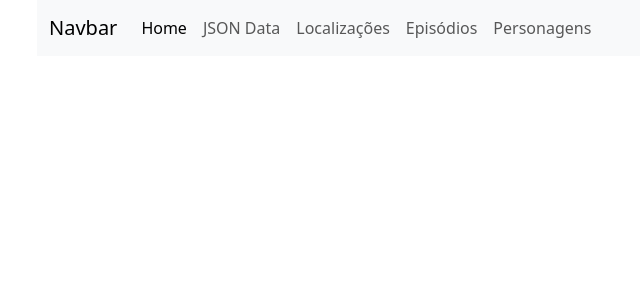
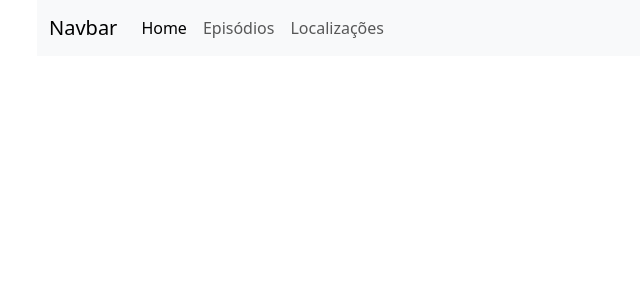
Before and after one commit to debora-evilaine/desafio-api, a Flask app: page /location/1 in a window 1280 px wide. Shown: the top 300 px of the page, without its empty margins (45-685 px from the left). Run offline with Flask 3, Linux system fonts and the light colour scheme; data that the repository does not hold is empty.

Commit message:
Adicionando link para o perfil dos personagens na página de episódio e mudando a página home

```diff
--- a/app.py
+++ b/app.py
@@ -4,7 +4,12 @@ from urllib.error import HTTPError, URLError
 
 app = Flask(__name__)
 
+
 @app.route("/")
+def home_page():
+    return render_template("home.html")
+
+@app.route("/locations")
 def get_list_locations_page():
     url = "https://rickandmortyapi.com/api/location"
     response = urllib.request.urlopen(url)
@@ -50,26 +55,26 @@ def get_episode(id):
 #     return {"episodes": episodes}
 
 
-@app.route("/locations")
-def get_list_locations():
-    url = "https://rickandmortyapi.com/api/location"
-    response = urllib.request.urlopen(url)
-    locations = response.read()
-    dict = json.loads(locations)
+# @app.route("/locations")
+# def get_list_locations():
+#     url = "https://rickandmortyapi.com/api/location"
+#     response = urllib.request.urlopen(url)
+#     locations = response.read()
+#     dict = json.loads(locations)
 
-    locations = []
+#     locations = []
 
-    for location in dict["results"]:
-        location = {
-            "name": location["name"],
-            "type": location["type"],
-            "dimension": location["dimension"],
-            "link": location["url"]
-        }
+#     for location in dict["results"]:
+#         location = {
+#             "name": location["name"],
+#             "type": location["type"],
+#             "dimension": location["dimension"],
+#             "link": location["url"]
+#         }
 
-        locations.append(location)
+#         locations.append(location)
 
-    return {"locations": locations}
+#     return {"locations": locations}
 
 @app.route("/location/<id>")
 def get_location(id):
--- a/templates/episode.html
+++ b/templates/episode.html
@@ -5,8 +5,8 @@
     <h3>{{ episode.name }}</h3>
     <h3>{{ episode.air_date }}</h3>
     <h3>{{ episode.id }}</h3>
-    {% for character in episode.characters %}
-    <h3><a href="{{ character }}" alt="Personagens">Personagem</a></h3>
+    {% for character_url in episode.characters %}
+    <h2><a href="{{ url_for('get_character', id=character_url.split("/")[-1]) }}" alt="Personagem">Personagem</a></h2>
     {% endfor %}
 </div>
 {% endblock %}
--- a/templates/nav.html
+++ b/templates/nav.html
@@ -7,19 +7,13 @@
       <div class="collapse navbar-collapse" id="navbarNav">
         <ul class="navbar-nav">
           <li class="nav-item">
-            <a class="nav-link active" aria-current="page" href="#">Home</a>
-          </li>
-          <li class="nav-item">
-            <a class="nav-link" href="/locations">JSON Data</a>
-          </li>
-          <li class="nav-item">
-            <a class="nav-link" href="/">Localizações</a>
+            <a class="nav-link active" aria-current="page" href="/">Home</a>
           </li>
           <li class="nav-item">
             <a class="nav-link" href="/episodes">Episódios</a>
           </li>
           <li class="nav-item">
-            <a class="nav-link" href="/character">Personagens</a>
+            <a class="nav-link" href="/locations">Localizações</a>
           </li>
         </ul>
       </div>
```
Also changed, not shown: templates/home.html (added, +11 -0 lines).
